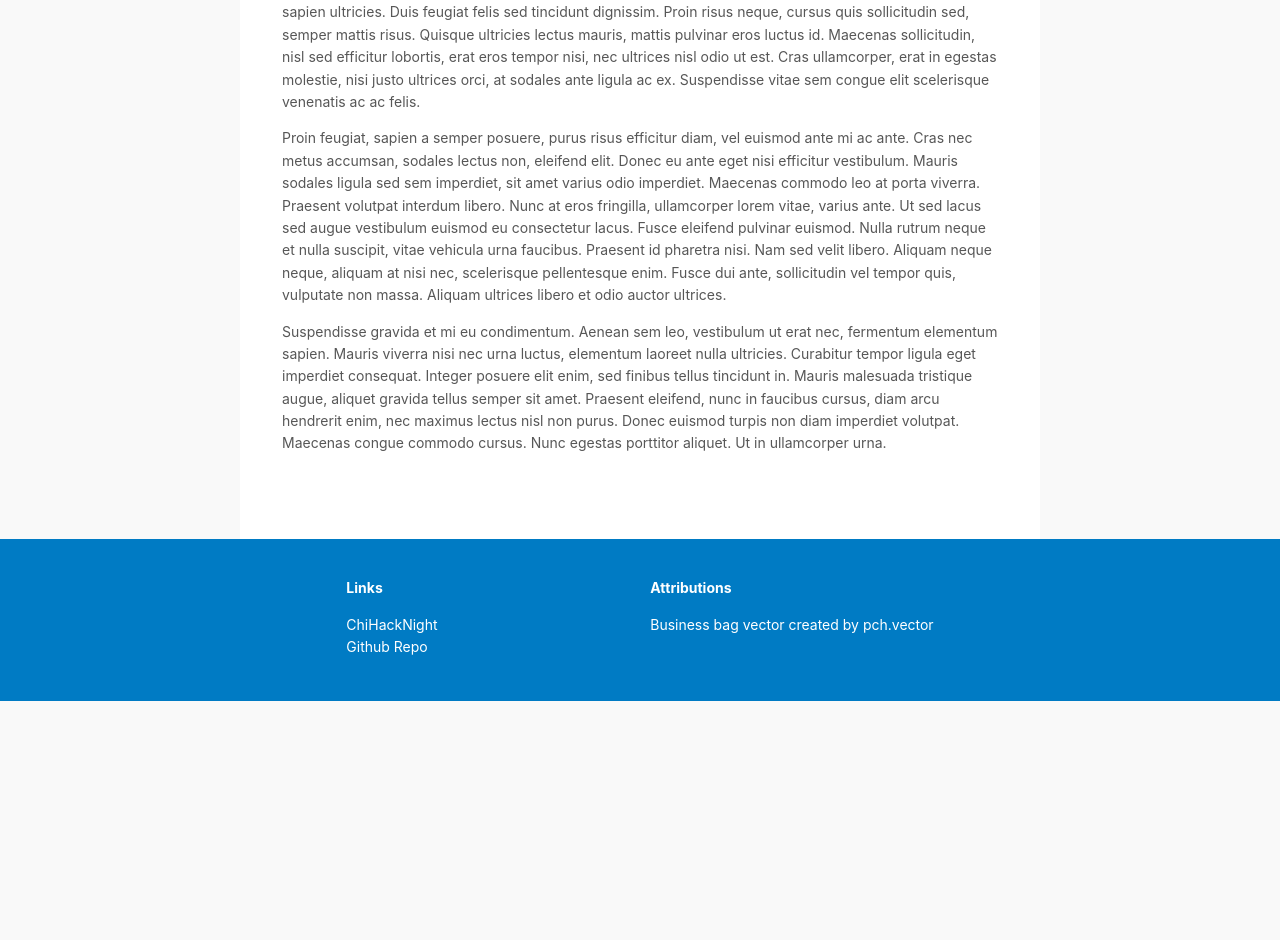
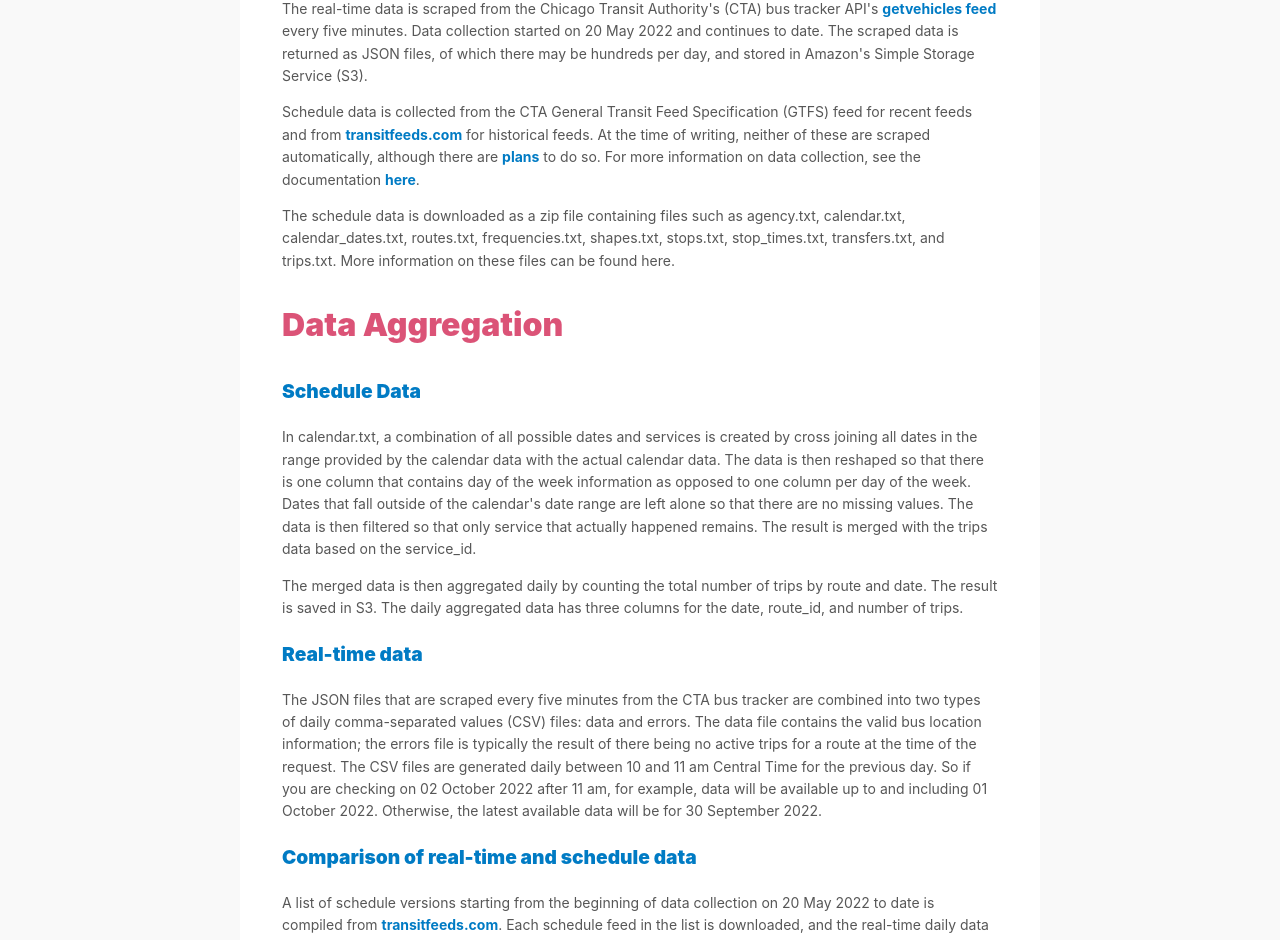
Before and after one commit to chihacknight/ghost-buses-frontend, a React (Create React App) app: page /methods in a window 1280 px wide. Shown: the part 622-1562 px from the top of the page. Before the commit the page ends 1323 px from the top, so only its background shows below. Built offline with nearby package versions, Linux system fonts and the light colour scheme.

Commit message:
update Methodology, Map description and styling

```diff
--- a/src/Pages/HowToHelp.js
+++ b/src/Pages/HowToHelp.js
@@ -3,9 +3,9 @@ import React from "react";
 const HowToHelp = () => {
   return (
     <div className="page-container">
-      <h2>How To Help</h2>
+      <h1>How To Help</h1>
       <section>
-        <h3>Sign the Petition</h3>
+        <h2>Sign the Petition</h2>
         Looking for a way to help reduce Ghost Buses? Sign this petition. The
         petition is to call upon Mayor Lori Lightfoot, CTA President Forval
         Carter, and the Chicago Transit Board to be accountable to the people of
--- a/src/Pages/Methods.js
+++ b/src/Pages/Methods.js
@@ -3,46 +3,111 @@ import React from "react";
 const Methods = () => {
   return (
     <div className="page-container">
-      <h2>Methods</h2>
-
+      <h1>Methodology & Results</h1>
+      <h2>Data Collection</h2>
       <p>
-        Lorem ipsum dolor sit amet, consectetur adipiscing elit. Quisque blandit
-        diam quis dui hendrerit, eu viverra massa ultrices. Nam vestibulum at
-        leo eu pellentesque. Fusce fermentum blandit ligula, at faucibus orci
-        dignissim finibus. Integer luctus pulvinar augue ut imperdiet. In
-        ultricies odio et nibh convallis, id posuere sapien ultricies. Duis
-        feugiat felis sed tincidunt dignissim. Proin risus neque, cursus quis
-        sollicitudin sed, semper mattis risus. Quisque ultricies lectus mauris,
-        mattis pulvinar eros luctus id. Maecenas sollicitudin, nisl sed
-        efficitur lobortis, erat eros tempor nisi, nec ultrices nisl odio ut
-        est. Cras ullamcorper, erat in egestas molestie, nisi justo ultrices
-        orci, at sodales ante ligula ac ex. Suspendisse vitae sem congue elit
-        scelerisque venenatis ac ac felis.
+        The real-time data is scraped from the Chicago Transit Authority's (CTA)
+        bus tracker API's{" "}
+        <a
+          href="https://www.transitchicago.com/developers/bustracker/"
+          target="_blank"
+          rel="noreferrer"
+        >
+          getvehicles feed
+        </a>{" "}
+        every five minutes. Data collection started on 20 May 2022 and continues
+        to date. The scraped data is returned as JSON files, of which there may
+        be hundreds per day, and stored in Amazon's Simple Storage Service (S3).
       </p>
       <p>
-        Proin feugiat, sapien a semper posuere, purus risus efficitur diam, vel
-        euismod ante mi ac ante. Cras nec metus accumsan, sodales lectus non,
-        eleifend elit. Donec eu ante eget nisi efficitur vestibulum. Mauris
-        sodales ligula sed sem imperdiet, sit amet varius odio imperdiet.
-        Maecenas commodo leo at porta viverra. Praesent volutpat interdum
-        libero. Nunc at eros fringilla, ullamcorper lorem vitae, varius ante. Ut
-        sed lacus sed augue vestibulum euismod eu consectetur lacus. Fusce
-        eleifend pulvinar euismod. Nulla rutrum neque et nulla suscipit, vitae
-        vehicula urna faucibus. Praesent id pharetra nisi. Nam sed velit libero.
-        Aliquam neque neque, aliquam at nisi nec, scelerisque pellentesque enim.
-        Fusce dui ante, sollicitudin vel tempor quis, vulputate non massa.
-        Aliquam ultrices libero et odio auctor ultrices.
+        Schedule data is collected from the CTA General Transit Feed
+        Specification (GTFS) feed for recent feeds and from{" "}
+        <a
+          href="https://transitfeeds.com/p/chicago-transit-authority/165"
+          target="_blank"
+          rel="noreferrer"
+        >
+          transitfeeds.com
+        </a>{" "}
+        for historical feeds. At the time of writing, neither of these are
+        scraped automatically, although there are {" "}
+        <a
+          href="https://github.com/chihacknight/chn-ghost-buses/issues/18"
+          target="_blank"
+          rel="noreferrer"
+        >
+          plans
+        </a>{" "}
+         to do so. For more
+        information on data collection, see the documentation {" "}
+        <a
+          href="https://www.transitchicago.com/developers/gtfs/"
+          target="_blank"
+          rel="noreferrer"
+        >
+          here
+        </a>
+         .
       </p>
       <p>
-        Suspendisse gravida et mi eu condimentum. Aenean sem leo, vestibulum ut
-        erat nec, fermentum elementum sapien. Mauris viverra nisi nec urna
-        luctus, elementum laoreet nulla ultricies. Curabitur tempor ligula eget
-        imperdiet consequat. Integer posuere elit enim, sed finibus tellus
-        tincidunt in. Mauris malesuada tristique augue, aliquet gravida tellus
-        semper sit amet. Praesent eleifend, nunc in faucibus cursus, diam arcu
-        hendrerit enim, nec maximus lectus nisl non purus. Donec euismod turpis
-        non diam imperdiet volutpat. Maecenas congue commodo cursus. Nunc
-        egestas porttitor aliquet. Ut in ullamcorper urna.
+        The schedule data is downloaded as a zip file containing files such as
+        agency.txt, calendar.txt, calendar_dates.txt, routes.txt,
+        frequencies.txt, shapes.txt, stops.txt, stop_times.txt, transfers.txt,
+        and trips.txt. More information on these files can be found here.
+      </p>
+      <h2>Data Aggregation</h2>
+      <h3>Schedule Data</h3>
+      <p>
+        In calendar.txt, a combination of all possible dates and services is
+        created by cross joining all dates in the range provided by the calendar
+        data with the actual calendar data. The data is then reshaped so that
+        there is one column that contains day of the week information as opposed
+        to one column per day of the week. Dates that fall outside of the
+        calendar's date range are left alone so that there are no missing
+        values. The data is then filtered so that only service that actually
+        happened remains. The result is merged with the trips data based on the
+        service_id.
+      </p>
+      <p>
+        The merged data is then aggregated daily by counting the total number of
+        trips by route and date. The result is saved in S3. The daily aggregated
+        data has three columns for the date, route_id, and number of trips.
+      </p>
+      <h3>Real-time data</h3>
+      <p>
+        The JSON files that are scraped every five minutes from the CTA bus
+        tracker are combined into two types of daily comma-separated values
+        (CSV) files: data and errors. The data file contains the valid bus
+        location information; the errors file is typically the result of there
+        being no active trips for a route at the time of the request. The CSV
+        files are generated daily between 10 and 11 am Central Time for the
+        previous day. So if you are checking on 02 October 2022 after 11 am, for
+        example, data will be available up to and including 01 October 2022.
+        Otherwise, the latest available data will be for 30 September 2022.
+      </p>
+      <h3>Comparison of real-time and schedule data</h3>
+      <p>
+        A list of schedule versions starting from the beginning of data
+        collection on 20 May 2022 to date is compiled from {" "}
+        <a
+          href="https://transitfeeds.com/p/chicago-transit-authority/165"
+          target="_blank"
+          rel="noreferrer"
+        >
+          transitfeeds.com
+        </a>
+        .
+        Each schedule feed in the list is downloaded, and the real-time daily
+        data for the corresponding date is also loaded from the saved CSV file
+        in S3. Both the real-time and schedule data are summarized by adding up
+        the number of trips per route and date. The resulting summaries are
+        merged based on the date and route_id. A new variable day_type is
+        created in the merged data that takes the values 'weekday', 'sat',
+        'sun', and 'holiday'. The merged data is then grouped by route_id and
+        day_type to produce the total number of trips by route and type of day.
+        Lastly, the ratio of actual trips to scheduled trips is created by
+        dividing the total number of real-time trips by the total number of
+        scheduled trips.
       </p>
     </div>
   );
--- a/src/components/Map.js
+++ b/src/components/Map.js
@@ -17,7 +17,6 @@ export default function Map() {
 
   return (
     <div className="map padding-container">
-      <h2 >Map/Data</h2>
       <MapContainer
         center={[41.881832, -87.623177]}
         zoom={11}
--- a/src/components/Socials.js
+++ b/src/components/Socials.js
@@ -6,12 +6,12 @@ export default function Socials() {
     <div className="social-sidebar">
       <a href="https://twitter.com/chihacknight">
         <div className="social-icon twitter">
-          <i class="fa-brands fa-twitter"></i>
+          <i className="fa-brands fa-twitter"></i>
         </div>
       </a>
       <a href="https://github.com/lauriemerrell/chn-ghost-buses">
         <div className="social-icon github">
-          <i class="fa-brands fa-github"></i>
+          <i className="fa-brands fa-github"></i>
         </div>
       </a>
       <a href="https://chihacknight.org/">
--- a/src/css/main.css
+++ b/src/css/main.css
@@ -214,23 +214,6 @@
     transform: rotate(-15deg);
   }
 }
-.nav-blur-overlay {
-  position: fixed;
-  top: 0;
-  bottom: 0;
-  left: 0;
-  right: 0;
-  z-index: 1;
-  background-color: rgba(255, 255, 255, 0);
-  backdrop-filter: blur(0px) saturate(100%);
-  transition: all 300ms ease-in;
-}
-.nav-blur-overlay.open {
-  z-index: 100;
-  background-color: rgba(223, 216, 213, 0.4);
-  backdrop-filter: blur(5px) saturate(70%);
-}
-
 .nav-container {
   position: absolute;
   z-index: 100;
@@ -461,14 +444,27 @@ header .h1-container .subtitle-container img {
   min-height: 50vh;
   padding: 1em 3em 5em 3em;
 }
-.page-container .btn-container {
+.page-container a {
+  color: #007bc4;
+  text-decoration: none;
+  font-weight: 700;
+}
+.page-container a:hover, .page-container a:focus {
+  color: rgba(0, 123, 196, 0.8);
+  text-decoration: underline;
+}
+.page-container ul li {
+  margin-bottom: 1em;
+}
+
+.btn-container {
   display: flex;
   flex-direction: column;
   display: flex;
   align-items: center;
   justify-content: center;
 }
-.page-container .btn-container .action-btn {
+.btn-container .action-btn {
   padding: 13px 25px;
   margin-top: 20px;
   background-color: rgba(0, 123, 196, 0.8);
@@ -478,26 +474,35 @@ header .h1-container .subtitle-container img {
   cursor: pointer;
   transition: all 300ms ease-in;
 }
-.page-container .btn-container .action-btn:hover, .page-container .btn-container .action-btn:focus {
+.btn-container .action-btn:hover, .btn-container .action-btn:focus {
   background-color: #007bc4;
   transition: all 300ms ease-in;
+}
+
+.petition-btn-container {
+  margin: 4em 0;
+}
+.petition-btn-container .petition-btn {
+  margin: 0;
 }
 
 .block-quote {
   position: relative;
   border-left: 12px solid #007bc4;
-  width: 80%;
-  margin: 1em 0;
+  width: 60%;
+  margin: 2em 0;
   padding-left: 1em;
   text-align: right;
 }
 .block-quote h4 {
-  font-size: 0.85rem;
+  font-size: 1rem;
   font-style: italic;
   margin-bottom: 0.5em;
+  font-weight: 400;
 }
 .block-quote h4 span {
   color: rgba(206, 23, 72, 0.74);
+  font-weight: 900;
 }
 .block-quote a {
   color: #007bc4;
@@ -514,10 +519,44 @@ header .h1-container .subtitle-container img {
 
 @media (min-width: 450px) {
   .block-quote {
-    margin: 1em auto;
+    margin: 2em auto;
   }
   .block-quote h4 {
     font-size: 1em;
+  }
+}
+.about {
+  display: grid;
+}
+.about h2 {
+  font-size: 1.3rem;
+}
+.about .btn-container {
+  margin-bottom: 3em;
+}
+.about .btn-container .action-btn {
+  width: 250px;
+}
+
+@media (min-width: 850px) {
+  .about {
+    grid-template-columns: 1fr 1fr;
+    grid-template-rows: 270px;
+    grid-gap: 1.5em;
+  }
+  .about .chn-details {
+    grid-column-start: 1;
+  }
+  .about .gb-details {
+    grid-column-start: 2;
+    grid-row-start: 1;
+  }
+  .about .btn-container {
+    align-self: flex-start;
+    margin: 0;
+  }
+  .about .btn-container .action-btn {
+    margin: 0;
   }
 }
 .map {
@@ -599,6 +638,12 @@ h2 {
   font-size: 2rem;
 }
 
+h3 {
+  font-size: 1.2rem;
+  color: #007bc4;
+  font-weight: 900;
+}
+
 hr {
   width: 70%;
   background-color: #007bc4;
--- a/src/scss/_about.scss
+++ b/src/scss/_about.scss
@@ -7,6 +7,10 @@
 
   .btn-container {
     margin-bottom: 3em;
+
+    .action-btn {
+      width: 250px;
+    }
   }
 }
 
```
Also changed, not shown: src/Pages/Home.js (+4 -4 lines), src/Pages/InteractiveMap.js (+46 -0 lines), src/scss/_block-quote.scss (+6 -4 lines).
